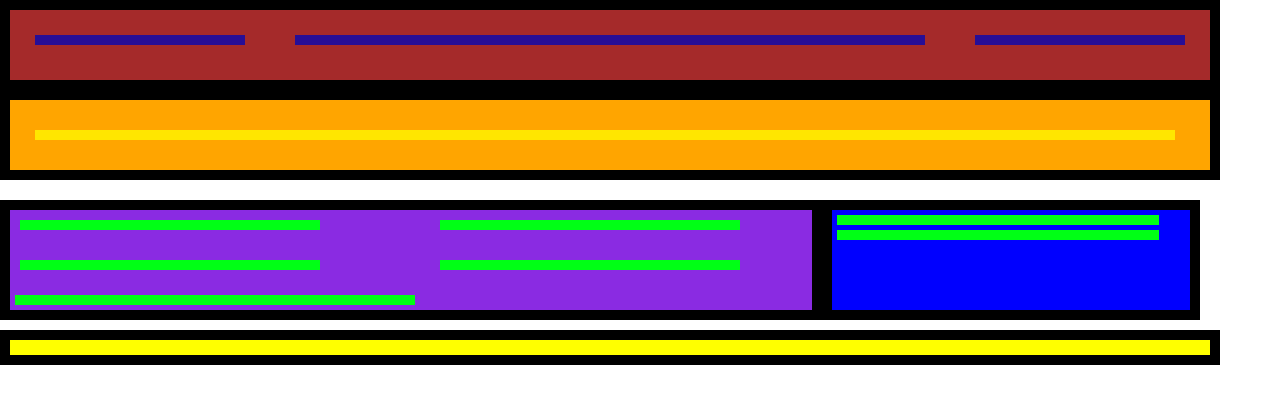
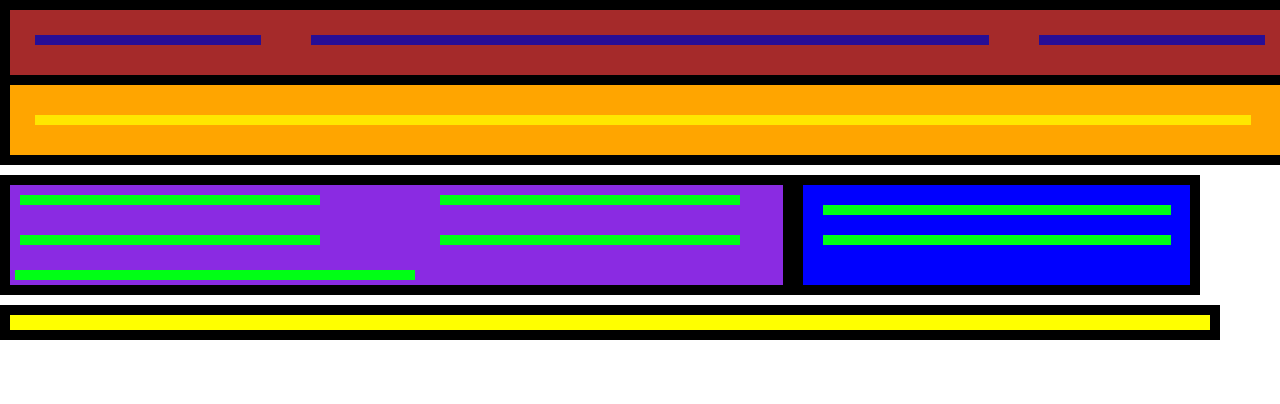
Before and after one commit to Fernando-DelCas/Ejercicio-1, a plain HTML site: page index.html in a window 1280 px wide. Drawn offline with Linux system fonts and the light colour scheme.

Commit message:
Tercer commit

```diff
--- a/css/estilos.css
+++ b/css/estilos.css
@@ -9,7 +9,7 @@ body {
 }
 
 header {
-    width: 100%;
+    width: 1280px;
     height: 70px;
     background: brown;
     border: 10px solid black;
@@ -43,10 +43,11 @@ header {
 }
 
 nav {
-    width: 100%;
+    width: 1280px;
     height: 70px;
     background: orange;
     border: 10px solid black;
+    margin-top: -15px;
 }
 
 .box4 {
@@ -60,13 +61,13 @@ nav {
 }
 
 .container {
-    margin-top: 20px;
-    width: 100%;
+    margin-top: 10px;
+    width: 1200px;
     display: flex;
 }
 
 section {
-    width: 74%;
+    width: 800px;
     height: 100px;
     background: blueviolet;
     border: 10px solid black;
@@ -119,7 +120,7 @@ section {
 
 
 aside {
-    width: 33%;
+    width: 400px;
     height: 100px;
     background: blue;
     border: 10px solid black;
@@ -130,7 +131,7 @@ aside {
     width: 90%;
     height: 10px;
     background: #00ff15;
-    margin: 5px;
+    margin: 20px;
 
 }
 
@@ -138,12 +139,12 @@ aside {
     width: 90%;
     height: 10px;
     background: #00ff15;
-    margin: 5px;
-
+    margin: 10px;
+    margin-left: 20px;
 }
 footer {
     margin-top: 10px;;
-    width: 100%;
+    width: 1200px;
     height: 15px;
     background: yellow;
     border: 10px solid black;
@@ -165,3 +166,20 @@ footer {
         border: 20px, solid, yellow;
     }
 }
+
+@media (max-width: 375px) {
+    .container {
+        flex-direction: column;
+    }
+
+    section {
+        width: 100%;
+        display: block;
+        border: 20px, solid, yellow;
+    }
+    aside {
+        width: 100%;
+        display: block;
+        border: 20px, solid, yellow;
+    }
+}
```
